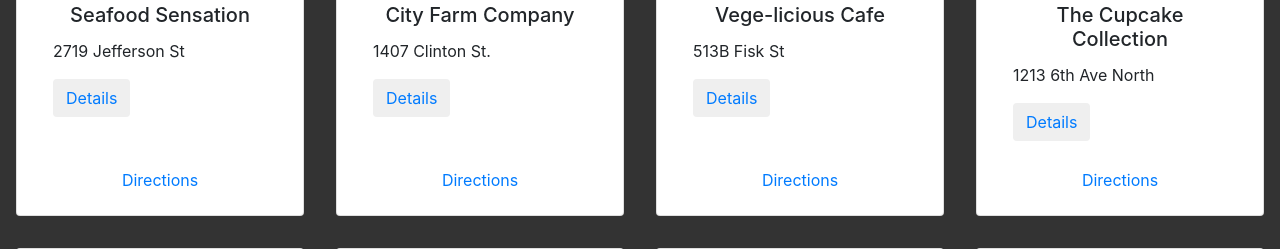
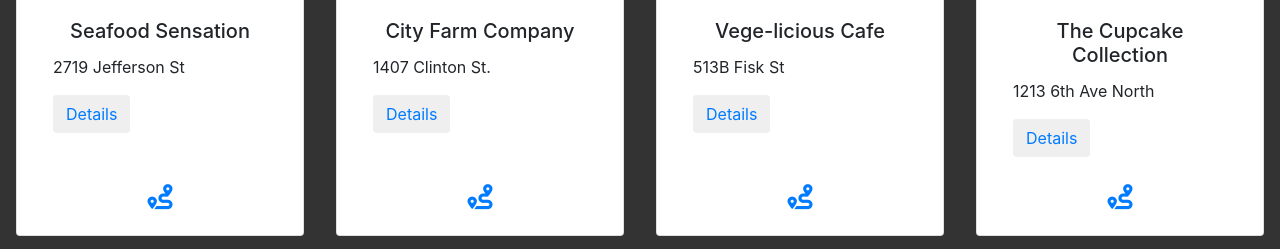
Before and after one commit to stephencastaneda/dine_black, a Django app: page /restaurants/ in a window 1280 px wide. Shown: the part 2210-2459 px from the top of the page. Run offline with Django 3.2, Linux system fonts and the light colour scheme; data comes from the database, SQL or seed files in the repository; parts of the project's set-up code (start-up, migrations or seed data) failed here and were passed over; some libraries are stand-ins or nearby versions.

Commit message:
navigation links work on restaurant page

```diff
--- a/dineblackapp/static/styles/base.css
+++ b/dineblackapp/static/styles/base.css
@@ -38,3 +38,7 @@
 .add_favorite_form {
   padding-left: 20px;
 }
+
+.fa-route {
+  font-size: 25px
+}
--- a/dineblackapp/templates/restaurants/list.html
+++ b/dineblackapp/templates/restaurants/list.html
@@ -11,7 +11,7 @@
           <p class="card-text">{{ restaurants.address }}</p>
             <button class="btn"><a class="restaurant__name" href="{% url 'dineblackapp:restaurant' restaurants.id %}"> Details </a></button>
         </div>
-         <a class="btn" href="{{ restaurants.google_maps_link }}" target="_blank"> Directions </a></button>
+         <a class="btn" href="{{ restaurants.google_maps_link }}" target="_blank"><i class="fas fa-route"></i></a></button>
       </div>
     {% endfor %}
       </div>
```
